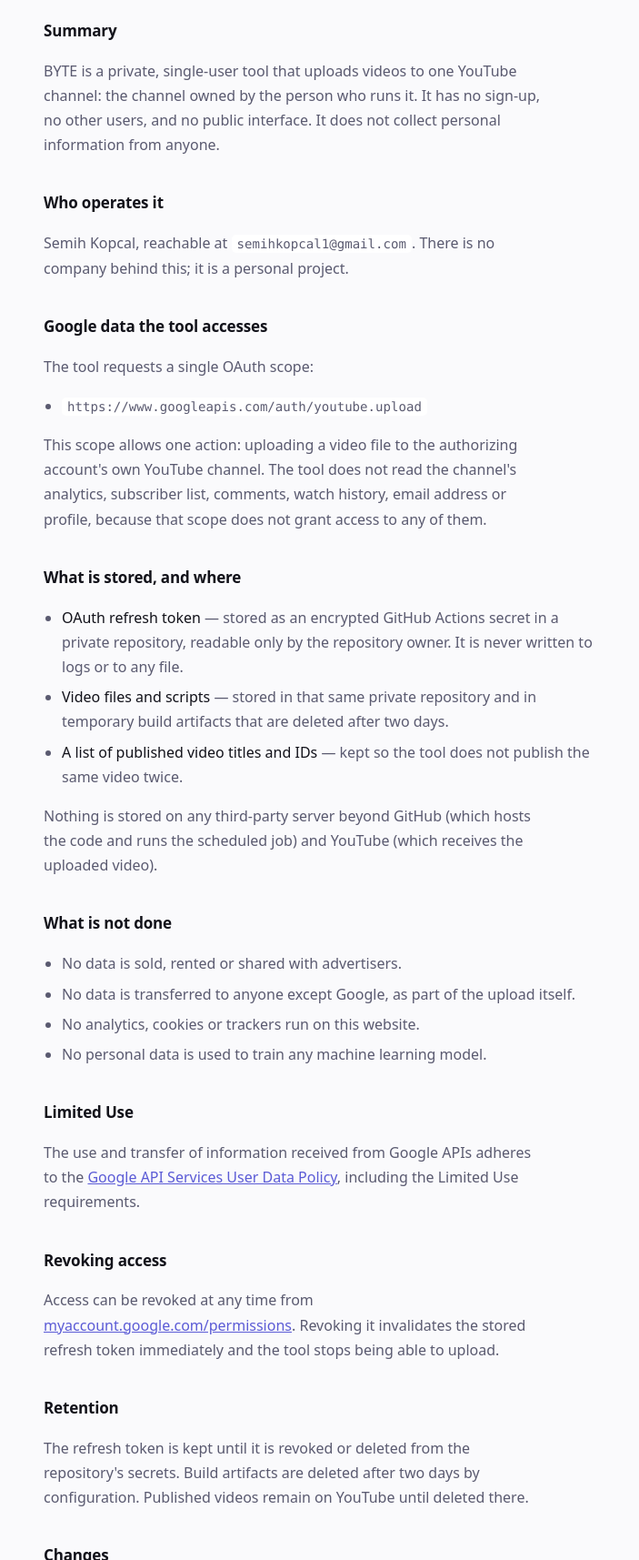
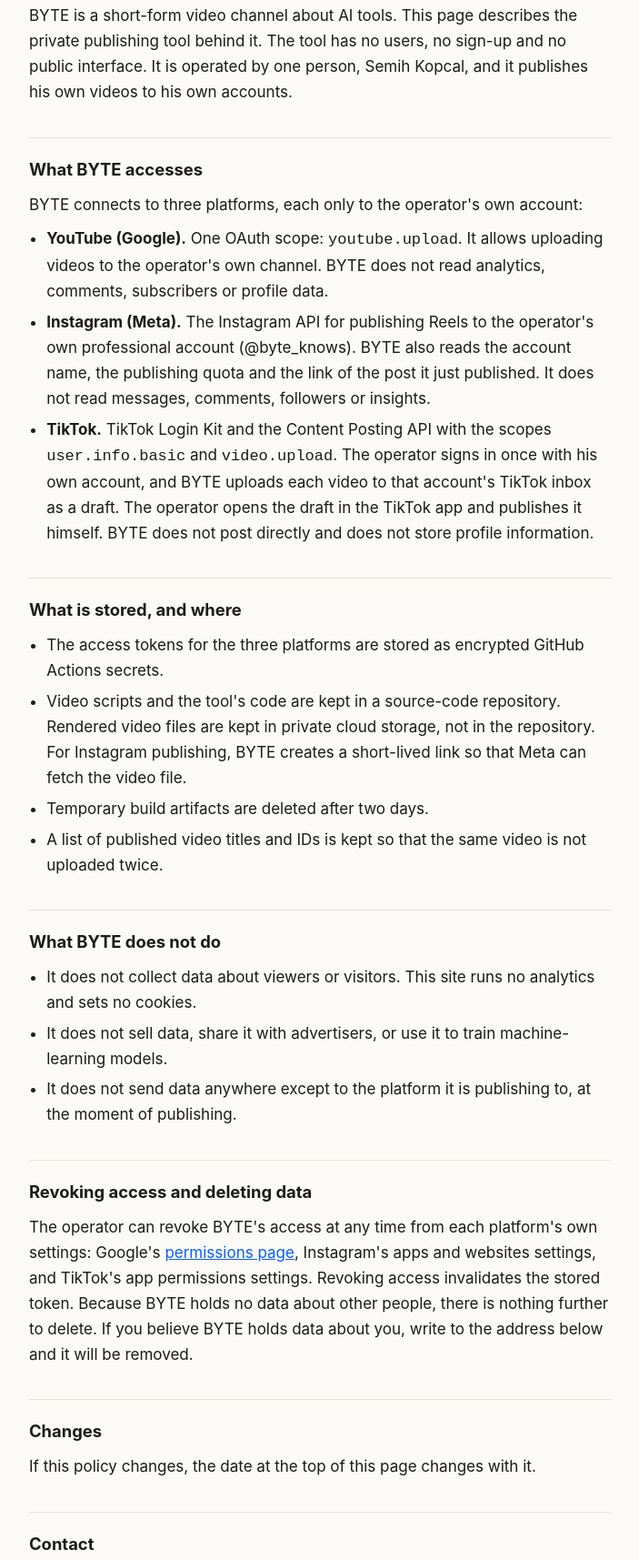
Before and after one commit to SemihKopcal/byte, a plain HTML site: page privacy.html in a window 1280 px wide. Shown: the part 163-1878 px from the top of the page at 91% size, without its empty margins (288-991 px from the left). Drawn offline with Linux system fonts and the light colour scheme.

Commit message:
Gizlilik sayfasına Instagram ve TikTok eklendi, kullanım şartları sayfası eklendi

```diff
--- a/privacy.html
+++ b/privacy.html
@@ -2,133 +2,52 @@
 <html lang="en">
 <head>
 <meta charset="utf-8">
-<meta name="viewport" content="width=device-width, initial-scale=1">
-<title>BYTE — Privacy Policy</title>
-<meta name="description" content="Privacy policy for the BYTE publishing tool.">
-<style>
-  :root{
-    --bg:#07070c; --surface:#11111c; --line:#24243a;
-    color-scheme:dark;
-  }
-  @media (prefers-color-scheme:light){
-    :root:not([data-theme="dark"]){
-      --bg:#fafafc; --surface:#fff; --line:#e3e3ed;
-      --fg:#12121a; --dim:#5a5a70; --violet:#5b5bd6;
-      color-scheme:light;
-    }
-  }
-  *{box-sizing:border-box}
-  body{margin:0;background:var(--bg);color:var(--fg);
-    font:16px/1.7 ui-sans-serif,system-ui,-apple-system,"Segoe UI",sans-serif}
-  .wrap{max-width:640px;margin:0 auto;padding:64px 16px 96px}
-  h1{font-size:30px;font-weight:800;letter-spacing:-.025em;margin:0}
-  .date{color:var(--dim);font-size:14px;margin:8px 0 0}
-  h2{font-size:17px;margin:36px 0 8px;letter-spacing:-.01em}
-  p,li{color:var(--dim)}
-  p{max-width:60ch}
-  ul{padding-left:20px}
-  li{margin:6px 0}
-  .fg{color:var(--fg)}
-  a{color:var(--violet)}
-  code{font-family:ui-monospace,Menlo,Consolas,monospace;font-size:.88em;
-    background:var(--surface);padding:2px 6px;border-radius:5px;
-    word-break:break-all}
-  footer{margin-top:52px;border-top:1px solid var(--line);padding-top:18px;
-    font-size:14px;color:var(--dim)}
-</style>
+<meta name="viewport" content="width=device-width,initial-scale=1">
+<title>Privacy Policy · BYTE</title>
+<meta name="description" content="Privacy policy for BYTE, a private tool that publishes short videos about AI tools to its operator's own YouTube, Instagram and TikTok accounts.">
+<link rel="stylesheet" href="style.css">
 </head>
 <body>
-<div class="wrap">
+<main>
+<a class="brand" href="index.html">BYTE</a>
+<h1>Privacy Policy</h1>
+<p class="meta">Last updated 13 November 2026</p>
 
-  <h1>Privacy Policy</h1>
-  <p class="date">BYTE publishing tool · last updated 3 November 2026</p>
+<p>BYTE is a short-form video channel about AI tools. This page describes the private publishing tool behind it. The tool has no users, no sign-up and no public interface. It is operated by one person, Semih Kopcal, and it publishes his own videos to his own accounts.</p>
 
-  <h2>Summary</h2>
-  <p>
-    BYTE is a private, single-user tool that uploads videos to one YouTube
-    channel: the channel owned by the person who runs it. It has no sign-up,
-    no other users, and no public interface. It does not collect personal
-    information from anyone.
-  </p>
-
-  <h2>Who operates it</h2>
-  <p>
-    Semih Kopcal, reachable at <code>semihkopcal1@gmail.com</code>. There is
-    no company behind this; it is a personal project.
-  </p>
-
-  <h2>Google data the tool accesses</h2>
-  <p>
-    The tool requests a single OAuth scope:
-  </p>
+<h2>What BYTE accesses</h2>
+<p>BYTE connects to three platforms, each only to the operator's own account:</p>
 <ul>
-    <li><code>https://www.googleapis.com/auth/youtube.upload</code></li>
+<li><strong>YouTube (Google).</strong> One OAuth scope: <code>youtube.upload</code>. It allows uploading videos to the operator's own channel. BYTE does not read analytics, comments, subscribers or profile data.</li>
+<li><strong>Instagram (Meta).</strong> The Instagram API for publishing Reels to the operator's own professional account (@byte_knows). BYTE also reads the account name, the publishing quota and the link of the post it just published. It does not read messages, comments, followers or insights.</li>
+<li><strong>TikTok.</strong> TikTok Login Kit and the Content Posting API with the scopes <code>user.info.basic</code> and <code>video.upload</code>. The operator signs in once with his own account, and BYTE uploads each video to that account's TikTok inbox as a draft. The operator opens the draft in the TikTok app and publishes it himself. BYTE does not post directly and does not store profile information.</li>
 </ul>
-  <p>
-    This scope allows one action: uploading a video file to the authorizing
-    account's own YouTube channel. The tool does not read the channel's
-    analytics, subscriber list, comments, watch history, email address or
-    profile, because that scope does not grant access to any of them.
-  </p>
 
 <h2>What is stored, and where</h2>
 <ul>
-    <li><span class="fg">OAuth refresh token</span> — stored as an encrypted
-      GitHub Actions secret in a private repository, readable only by the
-      repository owner. It is never written to logs or to any file.</li>
-    <li><span class="fg">Video files and scripts</span> — stored in that same
-      private repository and in temporary build artifacts that are deleted
-      after two days.</li>
-    <li><span class="fg">A list of published video titles and IDs</span> —
-      kept so the tool does not publish the same video twice.</li>
-  </ul>
-  <p>
-    Nothing is stored on any third-party server beyond GitHub (which hosts
-    the code and runs the scheduled job) and YouTube (which receives the
-    uploaded video).
-  </p>
-
-  <h2>What is not done</h2>
-  <ul>
-    <li>No data is sold, rented or shared with advertisers.</li>
-    <li>No data is transferred to anyone except Google, as part of the upload itself.</li>
-    <li>No analytics, cookies or trackers run on this website.</li>
-    <li>No personal data is used to train any machine learning model.</li>
+<li>The access tokens for the three platforms are stored as encrypted GitHub Actions secrets.</li>
+<li>Video scripts and the tool's code are kept in a source-code repository. Rendered video files are kept in private cloud storage, not in the repository. For Instagram publishing, BYTE creates a short-lived link so that Meta can fetch the video file.</li>
+<li>Temporary build artifacts are deleted after two days.</li>
+<li>A list of published video titles and IDs is kept so that the same video is not uploaded twice.</li>
 </ul>
 
-  <h2>Limited Use</h2>
-  <p>
-    The use and transfer of information received from Google APIs adheres to
-    the <a href="https://developers.google.com/terms/api-services-user-data-policy"
-    target="_blank" rel="noopener">Google API Services User Data Policy</a>,
-    including the Limited Use requirements.
-  </p>
+<h2>What BYTE does not do</h2>
+<ul>
+<li>It does not collect data about viewers or visitors. This site runs no analytics and sets no cookies.</li>
+<li>It does not sell data, share it with advertisers, or use it to train machine-learning models.</li>
+<li>It does not send data anywhere except to the platform it is publishing to, at the moment of publishing.</li>
+</ul>
 
-  <h2>Revoking access</h2>
-  <p>
-    Access can be revoked at any time from
-    <a href="https://myaccount.google.com/permissions" target="_blank"
-    rel="noopener">myaccount.google.com/permissions</a>. Revoking it
-    invalidates the stored refresh token immediately and the tool stops
-    being able to upload.
-  </p>
-
-  <h2>Retention</h2>
-  <p>
-    The refresh token is kept until it is revoked or deleted from the
-    repository's secrets. Build artifacts are deleted after two days by
-    configuration. Published videos remain on YouTube until deleted there.
-  </p>
+<h2>Revoking access and deleting data</h2>
+<p>The operator can revoke BYTE's access at any time from each platform's own settings: Google's <a href="https://myaccount.google.com/permissions">permissions page</a>, Instagram's apps and websites settings, and TikTok's app permissions settings. Revoking access invalidates the stored token. Because BYTE holds no data about other people, there is nothing further to delete. If you believe BYTE holds data about you, write to the address below and it will be removed.</p>
 
 <h2>Changes</h2>
-  <p>
-    If this policy changes, the date at the top of this page changes with it.
-  </p>
+<p>If this policy changes, the date at the top of this page changes with it.</p>
 
-  <footer>
-    <a href="index.html">← BYTE</a>
-  </footer>
+<h2>Contact</h2>
+<p>Semih Kopcal, <a href="mailto:semihkopcal1@gmail.com">semihkopcal1@gmail.com</a></p>
 
-</div>
+<footer><a href="index.html">BYTE</a> · <a href="privacy.html">Privacy</a> · <a href="terms.html">Terms</a></footer>
+</main>
 </body>
 </html>
--- /dev/null
+++ b/style.css
@@ -0,0 +1,14 @@
+:root{--bg:#fbfaf7;--fg:#1c1b19;--muted:#6a675f;--line:#e4e0d6;--accent:#0b5fff}
+@media (prefers-color-scheme:dark){:root{--bg:#141412;--fg:#ecebe6;--muted:#9c998f;--line:#2c2b27;--accent:#7fb0ff}}
+*{box-sizing:border-box}
+body{margin:0;background:var(--bg);color:var(--fg);font:17px/1.65 -apple-system,BlinkMacSystemFont,"Segoe UI",Roboto,Helvetica,Arial,sans-serif}
+main{max-width:42rem;margin:0 auto;padding:3rem max(1rem,env(safe-area-inset-left)) 4rem}
+h1{font-size:2rem;line-height:1.2;margin:0 0 .25rem;letter-spacing:-.01em}
+h2{font-size:1.15rem;margin:2.2rem 0 .5rem;padding-top:1.2rem;border-top:1px solid var(--line)}
+p,ul{margin:.6rem 0}
+ul{padding-left:1.2rem}
+li{margin:.35rem 0}
+a{color:var(--accent)}
+.meta{color:var(--muted);font-size:.9rem;margin:0 0 1.5rem}
+.brand{font-weight:700;letter-spacing:.12em;text-decoration:none;color:var(--fg);font-size:.9rem}
+footer{margin-top:3rem;padding-top:1rem;border-top:1px solid var(--line);color:var(--muted);font-size:.9rem}
```
Also changed, not shown: index.html (+2 -2 lines), terms.html (added, +47 -0 lines). Lines whose indentation alone changed are shown as unchanged.
